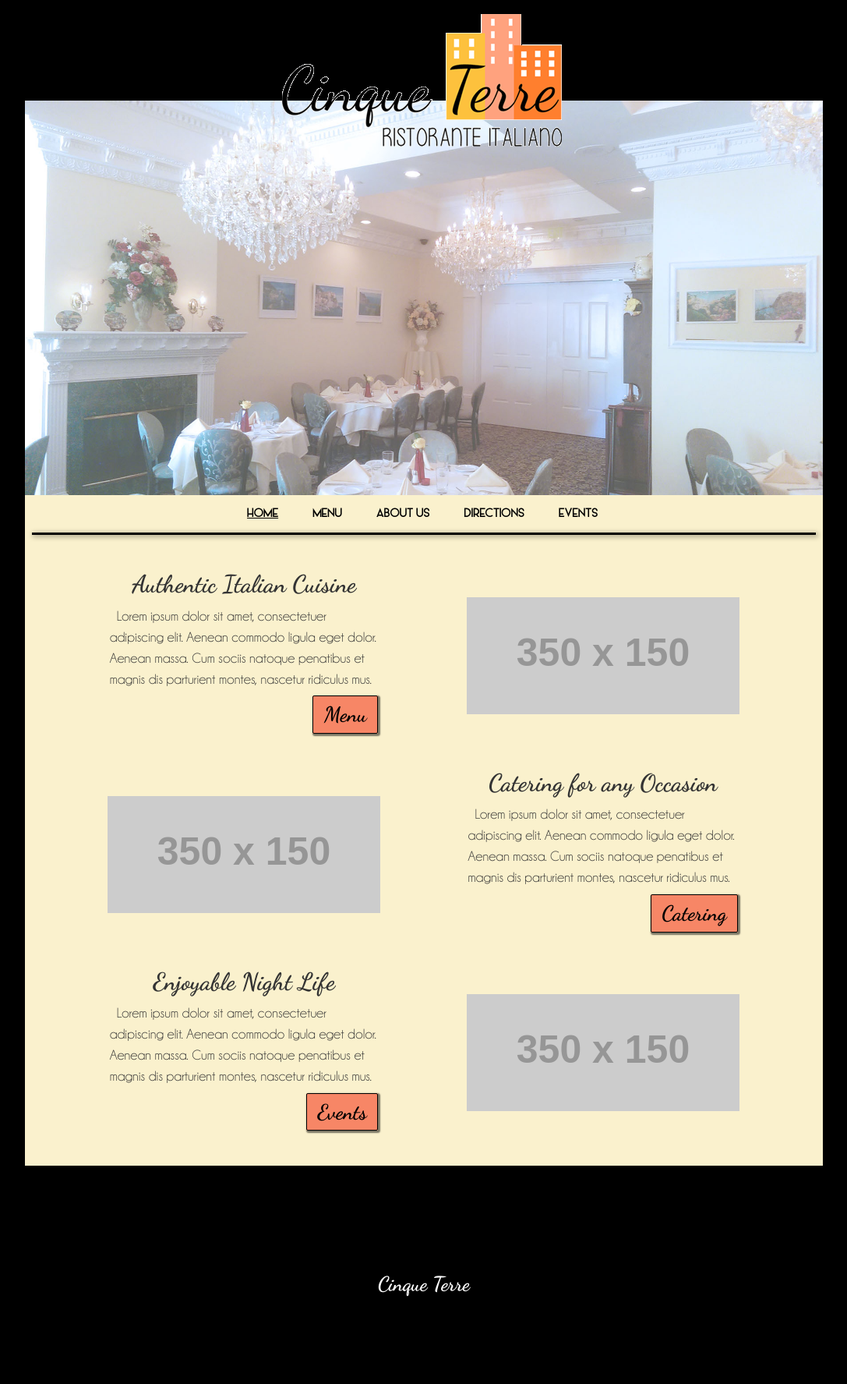
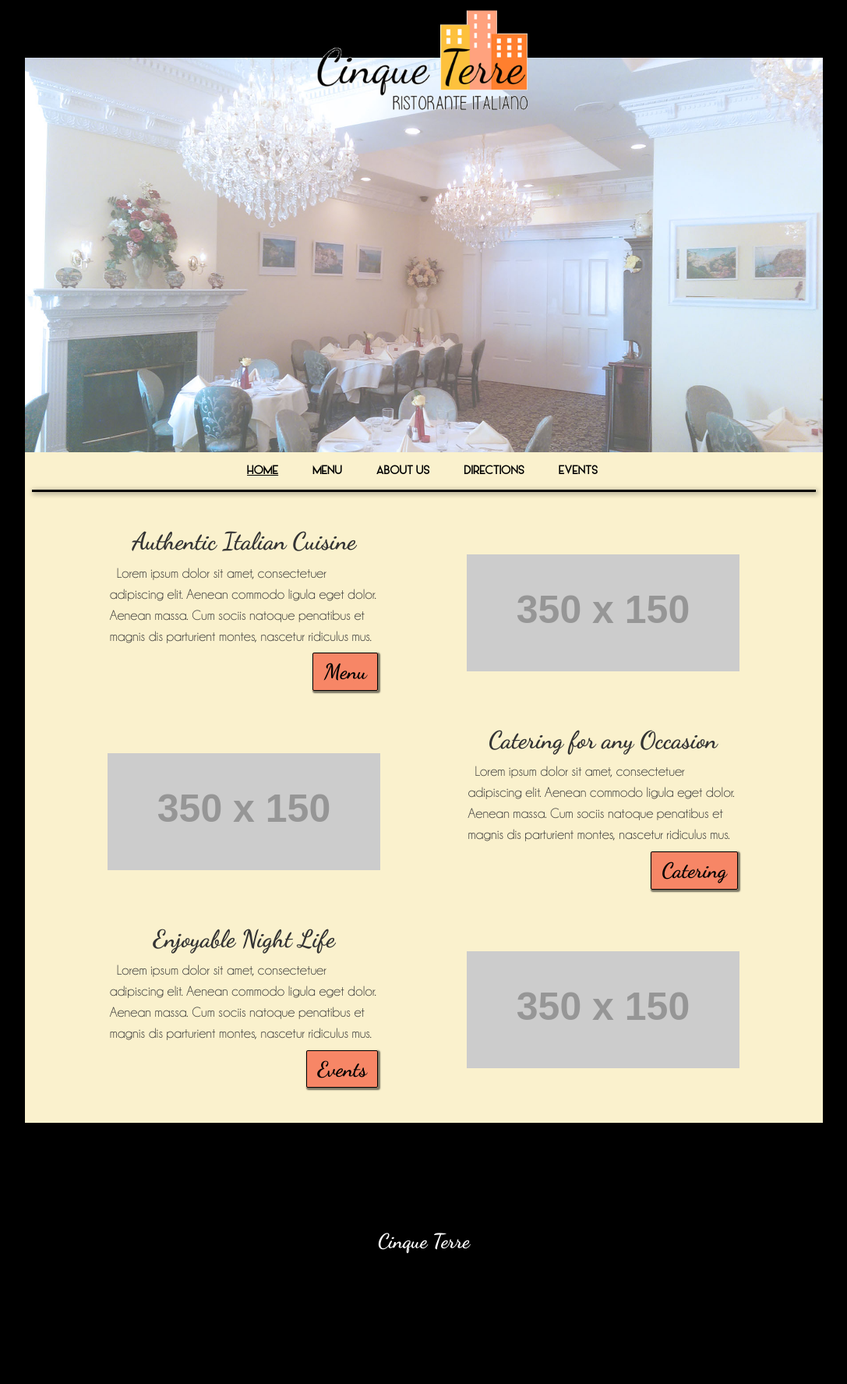
Before and after one commit to cinqueterreli/cinqueterre.github.io, a Jekyll site: the page built from 00index.html, in a window 1280 px wide. Shown: the whole page at 78% size, without its empty margins (96-1183 px from the left). Built offline with Jekyll 4.4.1, drawn with Linux system fonts in a browser that asks for light colours; after the commit the page ends 1720 px from its top, so only the background shows below that.

Commit message:
smaller logo?

```diff
--- a/css/main.css
+++ b/css/main.css
@@ -152,8 +152,7 @@ hr {
 }
 
 .site-logo {
-	max-width:400px;
-	max-height:220px;
+	max-width:300px;
 	margin: 0 auto -4em auto;
 }
 
```
